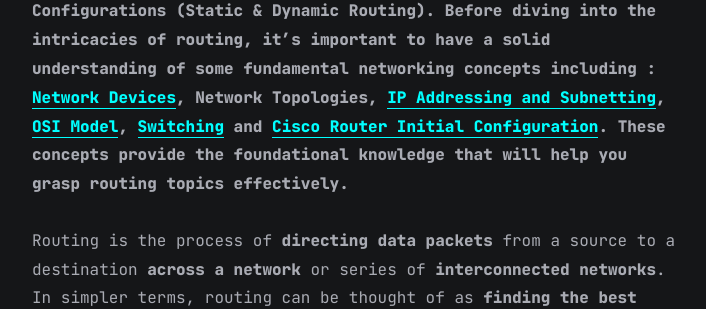
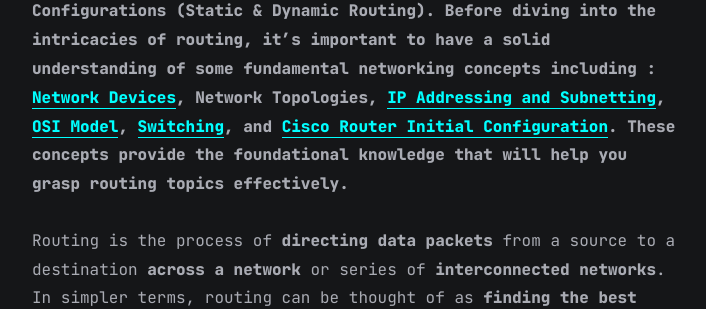
Before and after one commit to faridarif/faridarif.github.io, a Jekyll site: the page built from all_collections/_posts/2023-07-11-routing.md, in a window 1280 px wide and 900 px high, scrolled down 355 px. Shown: the part 144-453 px from the top of the window, without its empty margins (283-989 px from the left). Built offline with Jekyll 4.4.1, drawn with Linux system fonts in a browser that asks for light colours.

```diff
--- a/all_collections/_posts/2023-07-11-routing.md
+++ b/all_collections/_posts/2023-07-11-routing.md
@@ -4,7 +4,7 @@ title: Routing (Concepts, Protocols & Configurations)
 date: 2023-07-11
 categories: ["Networking"]
 ---
-**Note: This blog post explains the fundamental routing concepts and basic configurations of IPv4 routing. The IPv6 routing configuration will be explained in another blog post - IPv6 Routing Configurations (Static & Dynamic Routing). Before diving into the intricacies of routing, it's important to have a solid understanding of some fundamental networking concepts including : [Network Devices](https://faridarif.github.io/posts/Network-Devices/), Network Topologies, [IP Addressing and Subnetting](https://faridarif.github.io/posts/IP-addresses-subnet-masks/), [OSI Model](https://faridarif.github.io/posts/OSI-model/), [Switching](https://faridarif.github.io/posts/switching/) and [Cisco Router Initial Configuration](https://faridarif.github.io/posts/Basic-Cisco-Switch-and-Router-Configuration/). These concepts provide the foundational knowledge that will help you grasp routing topics effectively.**
+**Note: This blog post explains the fundamental routing concepts and basic configurations of IPv4 routing. The IPv6 routing configuration will be explained in another blog post - IPv6 Routing Configurations (Static & Dynamic Routing). Before diving into the intricacies of routing, it's important to have a solid understanding of some fundamental networking concepts including : [Network Devices](https://faridarif.github.io/posts/Network-Devices/), Network Topologies, [IP Addressing and Subnetting](https://faridarif.github.io/posts/IP-addresses-subnet-masks/), [OSI Model](https://faridarif.github.io/posts/OSI-model/), [Switching](https://faridarif.github.io/posts/switching/), and [Cisco Router Initial Configuration](https://faridarif.github.io/posts/Basic-Cisco-Switch-and-Router-Configuration/). These concepts provide the foundational knowledge that will help you grasp routing topics effectively.**
 
 Routing is the process of **directing data packets** from a source to a destination **across a network** or series of **interconnected networks**. In simpler terms, routing can be thought of as **finding the best path** for data to travel through a network in order to reach its intended destination. Routing involves **making decisions based on various factors**, such as network topology, link conditions, and routing protocols. A **routing table** is used to determine the most efficient path to reach the destination. These decisions are typically managed by specialized devices called **routers**, which examine the destination address of a data packet and determine where to forward it next in order to reach its final destination. A router is a specialized computer and requires the same components to operate as computers. Routers have specialized ports and network interface cards to interconnect devices to other networks. Routers can have various types of ports, each serving a specific function in network communication and management.
 
```
